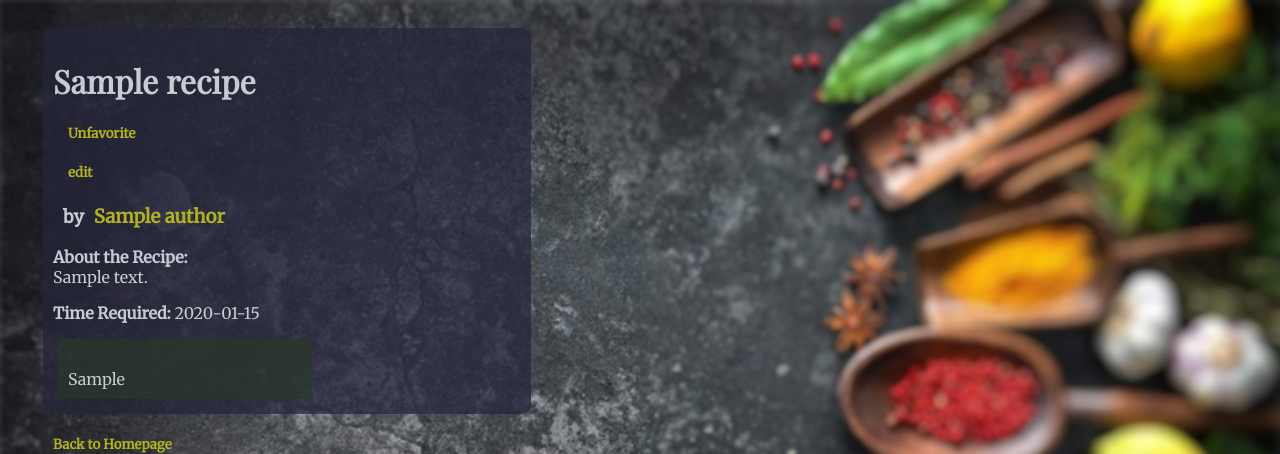
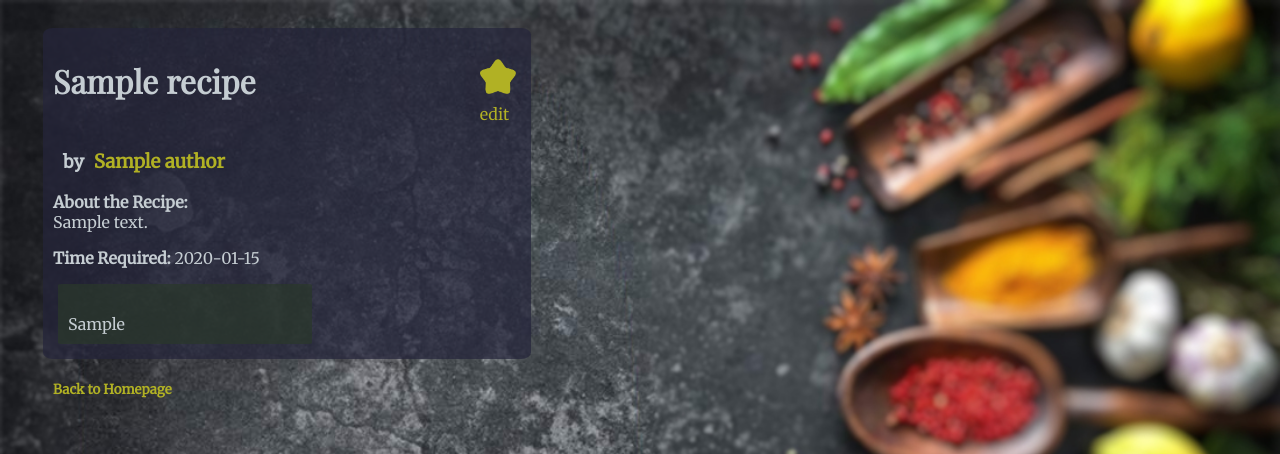
Before and after one commit to jeffsimp88/recipes_book, a Django app: page /recipes/1/ in a window 1280 px wide. Shown: the top 454 px of the page. Run offline with Django 3.2, Linux system fonts and the light colour scheme; a user stored in the database is signed in; tables that the repository leaves empty hold one stand-in row (values such as "Sample post").

Commit message:
Added conditionals for favorites.

```diff
--- a/templates/recipe_detail.html
+++ b/templates/recipe_detail.html
@@ -2,17 +2,23 @@
 
 <link rel="stylesheet" type="text/css" href="{% static 'css/style.css' %}">
 <div id="titleBox">
+    <div class="recipeTitle">
         <h1>{{recipe.title}}</h1>
+        <div class="recipeEdit">
             {% if request.user.is_authenticated %}
             {% if is_favorited %}
-    <h5><a href="/favoriterecipe/{{recipe.id}}">Unfavorite</a></h5>
+            <a class="starImg" href="/favoriterecipe/{{recipe.id}}"><img class="starImg"
+                    src="{% static 'images/star.png'%}" alt="star"></a>
             {% else %}
-    <h5><a href="/favoriterecipe/{{recipe.id}}">Favorite</a></h5>
+            <a class="starImg" href="/favoriterecipe/{{recipe.id}}"><img class="starImg"
+                    src="{% static 'images/star_empty.png'%}" alt="star"></a>
             {% endif %}
             {% if recipe.author.user == request.user or request.user.is_staff %}
-    <h5><a href="/editrecipe/{{recipe.id}}">edit</a></h5>
+            <a href="/editrecipe/{{recipe.id}}">edit</a>
             {% endif %}
             {% endif %}
+        </div>
+    </div>
     <h3>by <a href="/authors/{{recipe.author.id}}">{{recipe.author.name}}</a> </h3>
 
     <p><strong>About the Recipe: </strong> <br> {{recipe.description}}</p>
```
Lines whose indentation alone changed are shown as unchanged.
